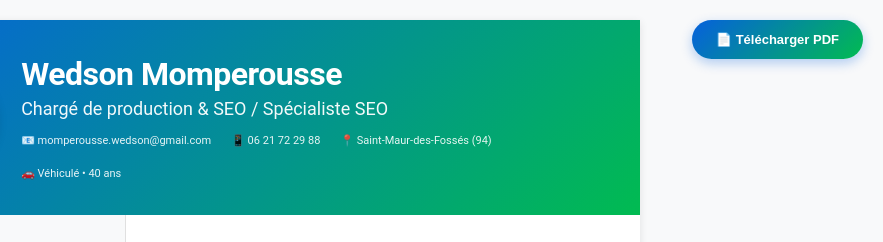
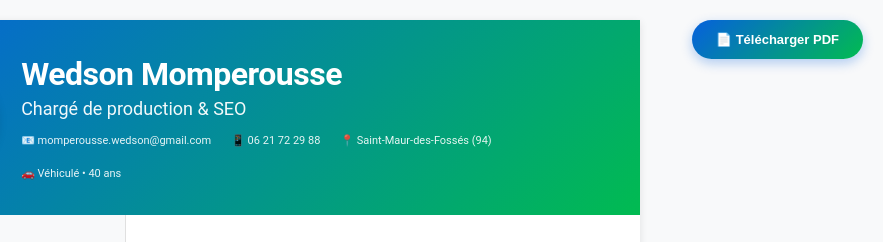
Before and after one commit to Mompw/charge-production-seo, a plain HTML site: page index.html in a window 1280 px wide. Shown: the top 242 px of the page, 397-1280 px from the left. Drawn offline with Linux system fonts and the light colour scheme.

Commit message:
Update index.html

```diff
--- a/index.html
+++ b/index.html
@@ -383,7 +383,7 @@
                 </div>
                 <div class="header-text">
                     <div class="name">Wedson Momperousse</div>
-                    <div class="title">Chargé de production & SEO / Spécialiste SEO</div>
+                    <div class="title">Chargé de production & SEO</div>
                     <div class="contact-info">
                         <div class="contact-item">📧 momperousse.wedson@gmail.com</div>
                         <div class="contact-item">📱 06 21 72 29 88</div>
```
